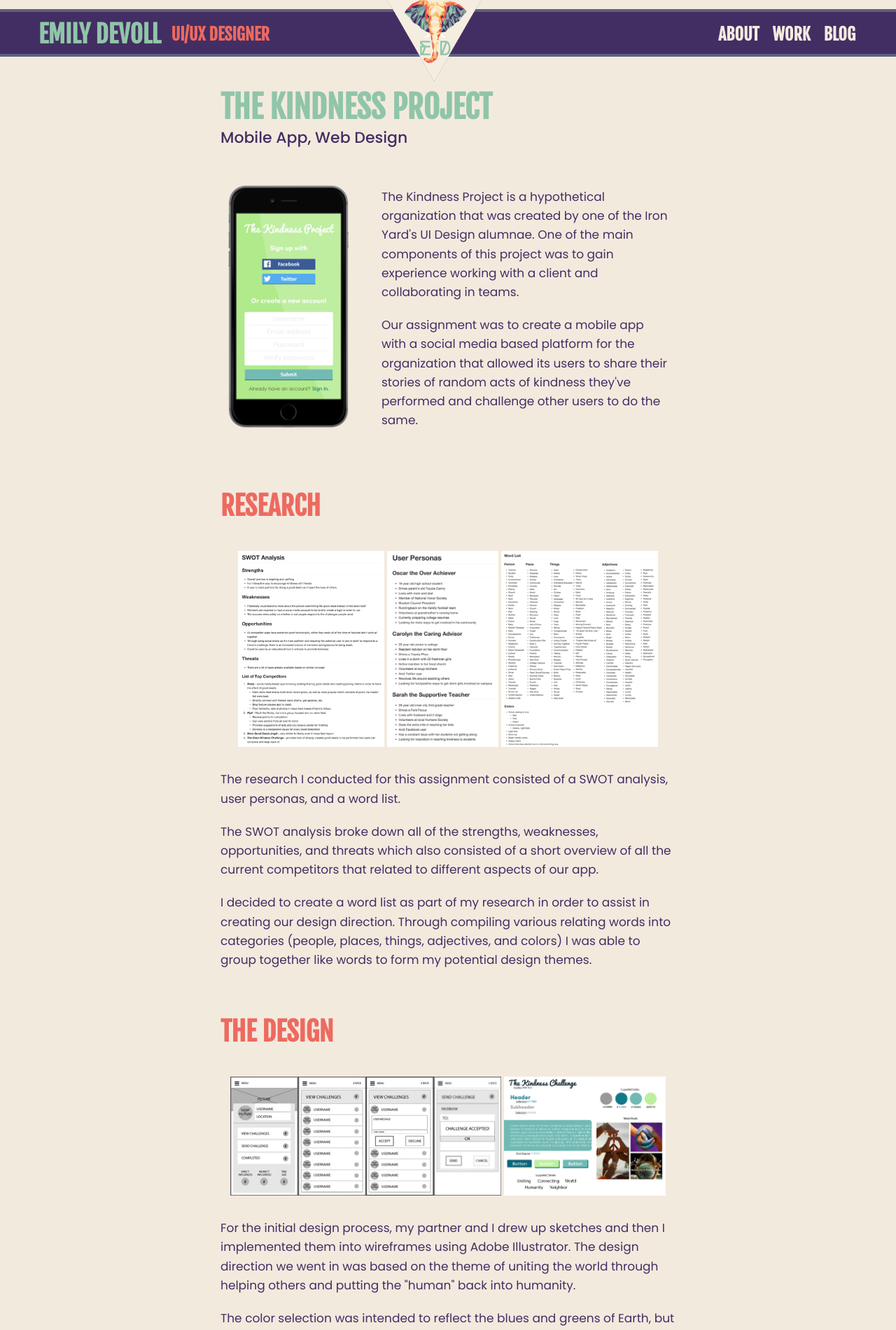
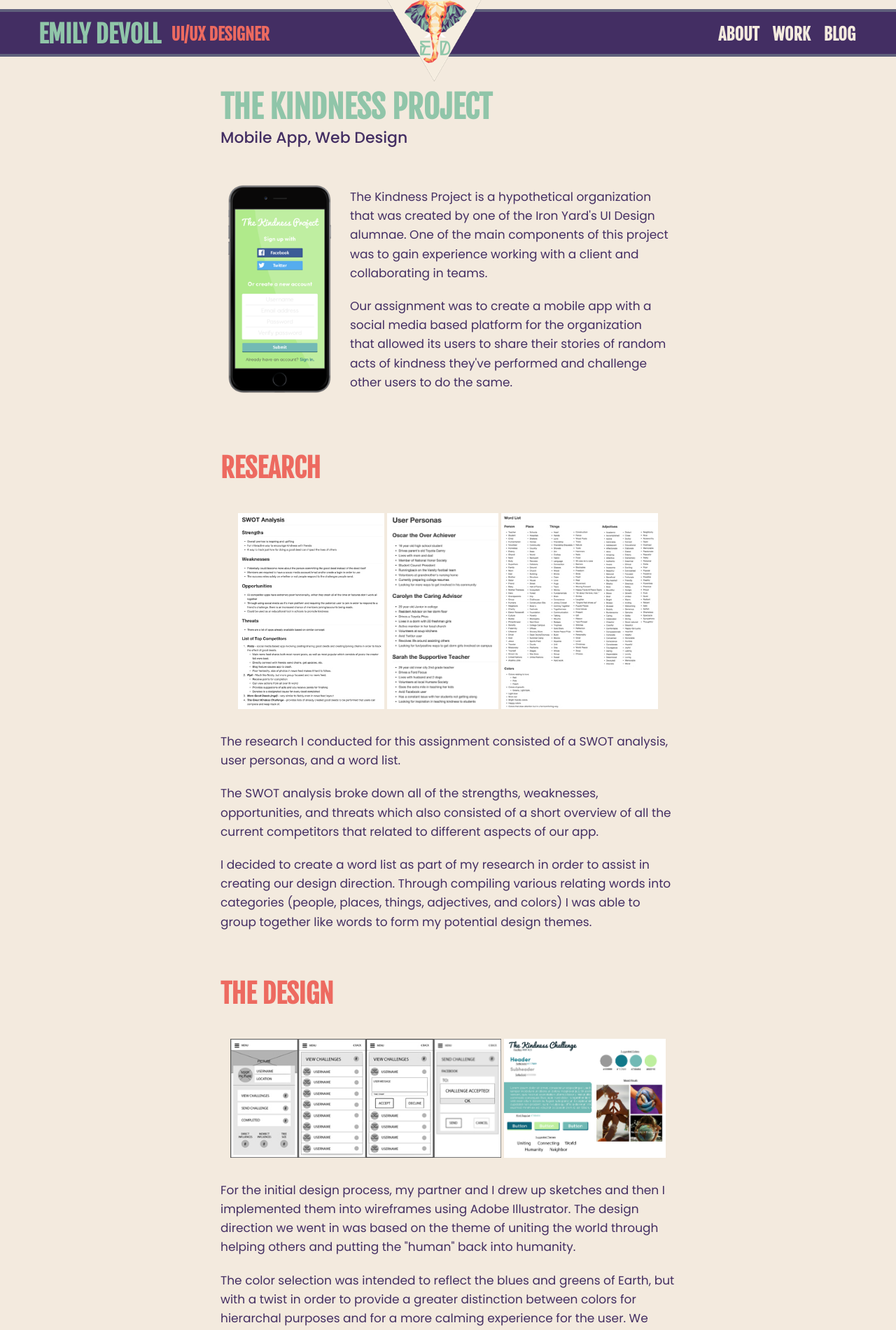
Before and after one commit to staceyatx/staceyatx-github.io, a Jekyll site: the page built from projects/kindness.html, in a window 1280 px wide. Shown: the top 1900 px of the page at 70% size. Built offline with Jekyll 4.4.1, drawn with Linux system fonts in a browser that asks for light colours; nearby versions of some CDN libraries; some of the changed text lies outside the part shown.

Commit message:
Changes made to InVision prototype on Kindness page, now supported across browsers

```diff
--- a/_sass/_kindness.scss
+++ b/_sass/_kindness.scss
@@ -199,6 +199,10 @@
                 padding-right: 20px;
                 float: left;
                 margin-bottom: 0;
+
+                img {
+                    height: 320px;
+                }
             }
 
             p {
@@ -285,7 +289,11 @@
             }
 
             .parent-container1 {
-                padding-right: 50px;
+                padding-right: 5px;
+
+                img {
+                    height: 300px;
+                }
             }
         }
 
@@ -327,7 +335,7 @@
             height: 600px;
 
             p {
-                margin-top: -850px;
+                margin-top: -900px;
                 float: right;
                 width: 60%;
             }
--- a/projects/goodreads.html
+++ b/projects/goodreads.html
@@ -8,7 +8,7 @@
   	<h2>Responsive, Pixel Perfect Mockups</h2>
   	<article class="good-about">
 	    <div class="parent-container1">
-	    	<a href="../images/my-books-page2-large.jpg" class="gallery-item"><img src="../images/goodreads_desktop.png"></a>
+	    	<a href="../images/my-books-page2-large.jpg"><img src="../images/goodreads_desktop.png"></a>
 	    </div>
 	    <p>Goodreads is an interactive website that provides the ability to: keep track of books read, progress on books currently reading, store books to read in the future, rate and review books, receive book recommendations, and share/interact with other users.</p>
 
--- a/projects/kindness.html
+++ b/projects/kindness.html
@@ -51,9 +51,9 @@
   </article>
   <article class="kindness-prototype">
     <h3>InVision Prototype</h3>
-    <div id="contentframe" style="position:relative; top: -240px; left: -100px ">
-    <iframe style="transform: scale(0.5)"  width="438" height="930" src="//invis.io/ES4OPA0Y7" frameborder="0" ></iframe></div>
-    <p>We used InVision for presenting our final project so that our alumna could view, use, and test it as if it was a functional web application. This was my first time using a prototyping tool overall I enjoyed my experience working with InVision. It make not have numerous customization features and options, but it makes up for it using a format that is relatively easy to learn and use.</p>
+    <div id="contentframe" style="position: relative; top: -240px; left: -100px ">
+    <iframe style="transform: scale(0.5); -webkit-transform: scale(0.5); -moz-transform: scale(0.5); -o-transform: scale(0.5)"  width="438" height="930" src="//invis.io/ES4OPA0Y7" frameborder="0" ></iframe></div>
+    <p>For our presentation, we created a prototype using InVision so that our alumna could get an idea of what it would be like if it was a live and functional mobile application. Despite this having been my first time using any sort of prototyping tool, overall I enjoyed my experience working with InVision. It may not have numerous customization features and options, but it makes up for it with its relatively easy to learn/use platform. If the prototype isn't loading, you can also view it through the link below.</p>
 
   </article>
   <article class="kindness-more">
```
